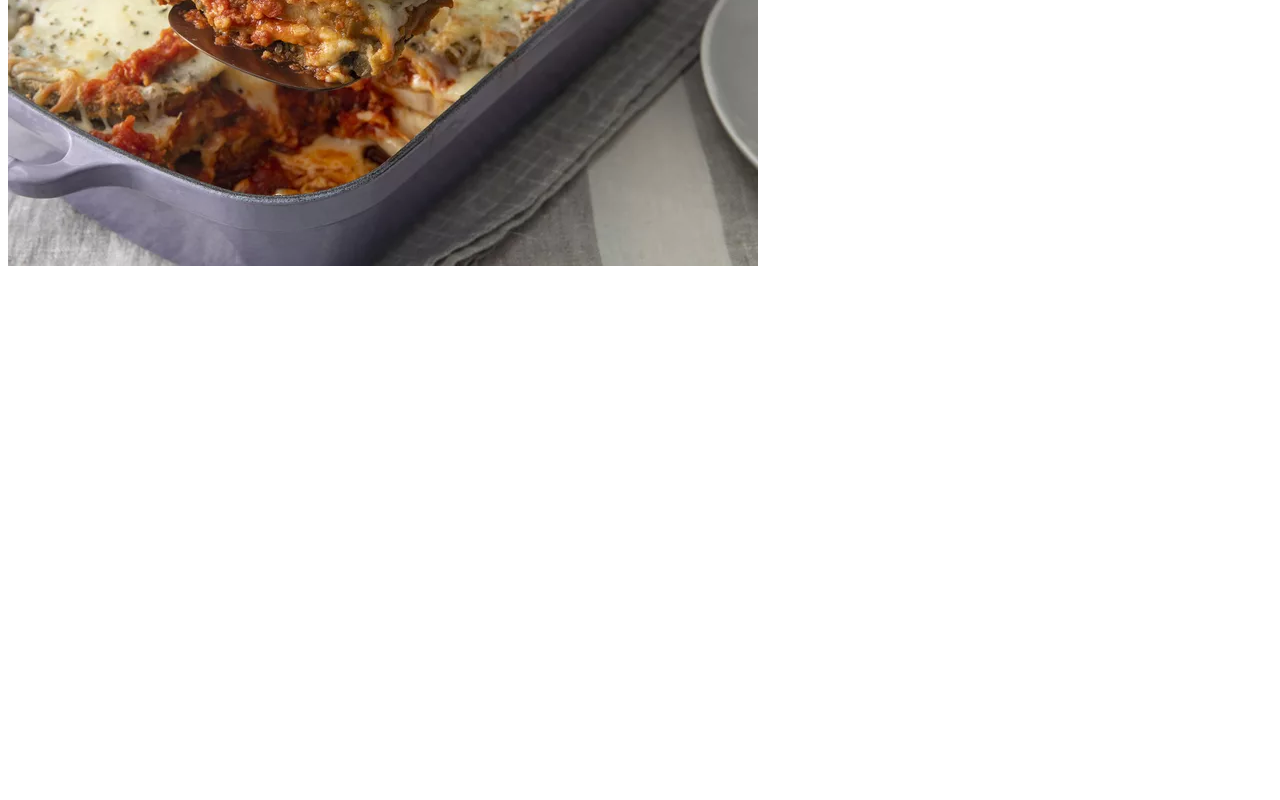
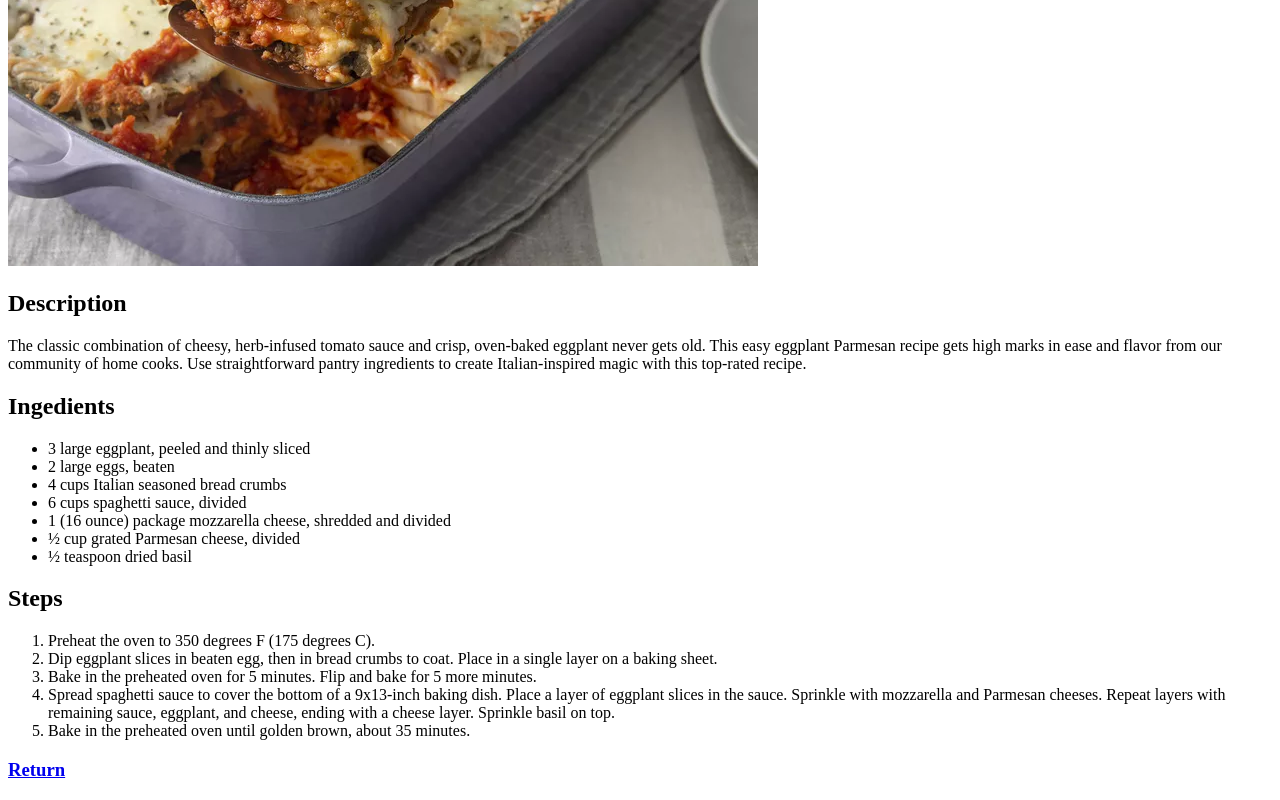
Before and after one commit to tintanese/odin-recipes, a plain HTML site: page pages/eggplant-parmesan.html in a window 1280 px wide. Shown: the part 314-1114 px from the top of the page. Before the commit the page ends 800 px from the top, so only its background shows below. Drawn offline with Linux system fonts and the light colour scheme.

Commit message:
Add descriptions, steps and return button

```diff
--- a/pages/eggplant-parmesan.html
+++ b/pages/eggplant-parmesan.html
@@ -9,5 +9,28 @@
 <body>
     <h1>Eggplant Parmesan</h1>
     <img src="../images/eggplant-parmesan.webp">
+    <h2>Description</h2>
+    <p>
+        The classic combination of cheesy, herb-infused tomato sauce and crisp, oven-baked eggplant never gets old. This easy eggplant Parmesan recipe gets high marks in ease and flavor from our community of home cooks. Use straightforward pantry ingredients to create Italian-inspired magic with this top-rated recipe.
+    </p>
+    <h2>Ingedients</h2>
+    <ul>
+        <li>3 large eggplant, peeled and thinly sliced</li>
+        <li>2 large eggs, beaten</li>
+        <li>4 cups Italian seasoned bread crumbs</li>
+        <li>6 cups spaghetti sauce, divided</li>
+        <li>1 (16 ounce) package mozzarella cheese, shredded and divided</li>
+        <li>½ cup grated Parmesan cheese, divided</li>
+        <li>½ teaspoon dried basil</li>
+    </ul>
+    <h2>Steps</h2>
+    <ol>
+        <li>Preheat the oven to 350 degrees F (175 degrees C).</li>
+        <li>Dip eggplant slices in beaten egg, then in bread crumbs to coat. Place in a single layer on a baking sheet.</li>
+        <li>Bake in the preheated oven for 5 minutes. Flip and bake for 5 more minutes.</li>
+        <li>Spread spaghetti sauce to cover the bottom of a 9x13-inch baking dish. Place a layer of eggplant slices in the sauce. Sprinkle with mozzarella and Parmesan cheeses. Repeat layers with remaining sauce, eggplant, and cheese, ending with a cheese layer. Sprinkle basil on top.</li>
+        <li>Bake in the preheated oven until golden brown, about 35 minutes.</li>
+    </ol>
+    <h3><a href="../index.html">Return</a></h3>
 </body>
 </html>
```
Also changed, not shown: pages/cabbage-roll-casserole.html (+22 -0 lines), pages/good-old-fashioned-pancakes.html (+20 -0 lines), pages/sausage-balls.html (+17 -0 lines), 1 other file.
